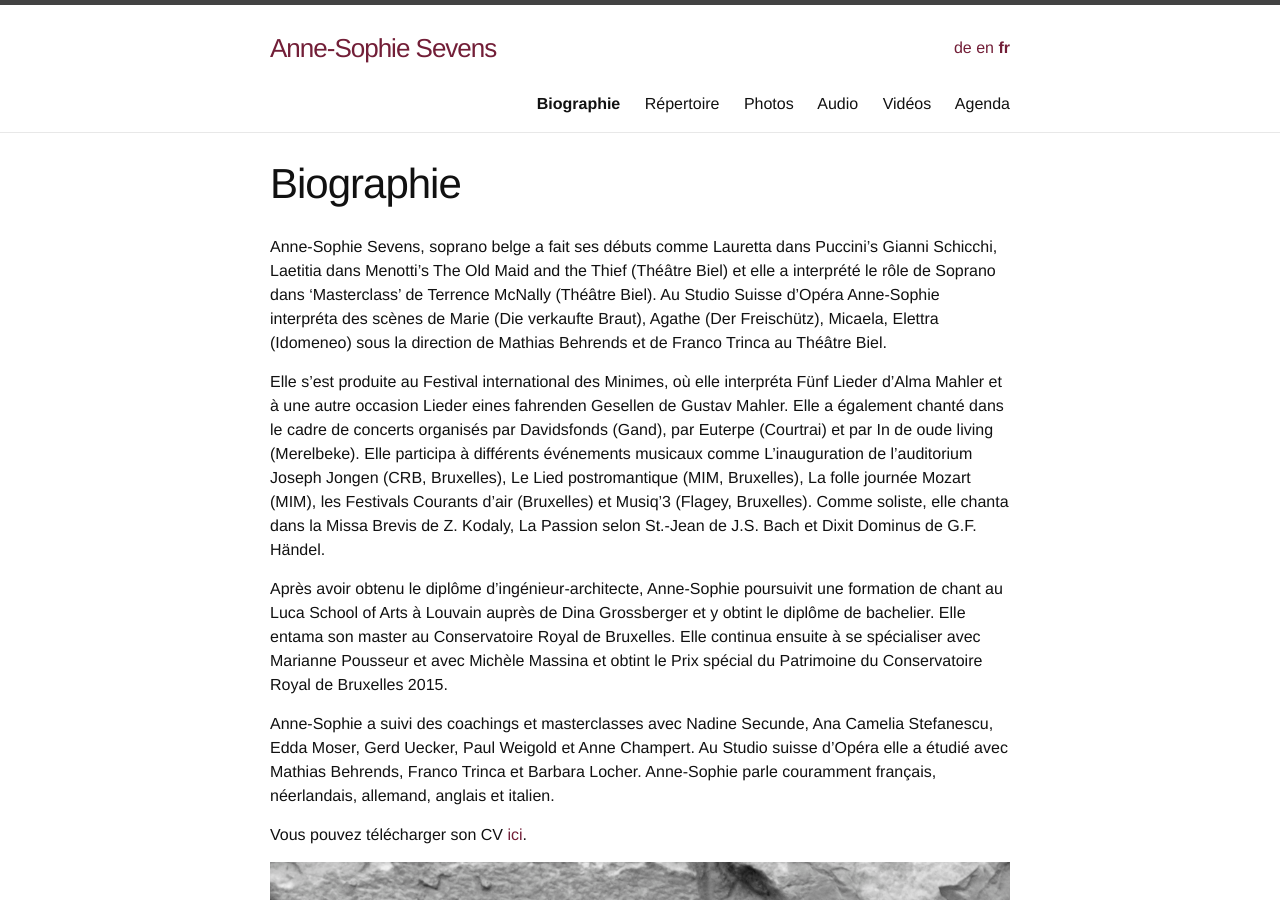
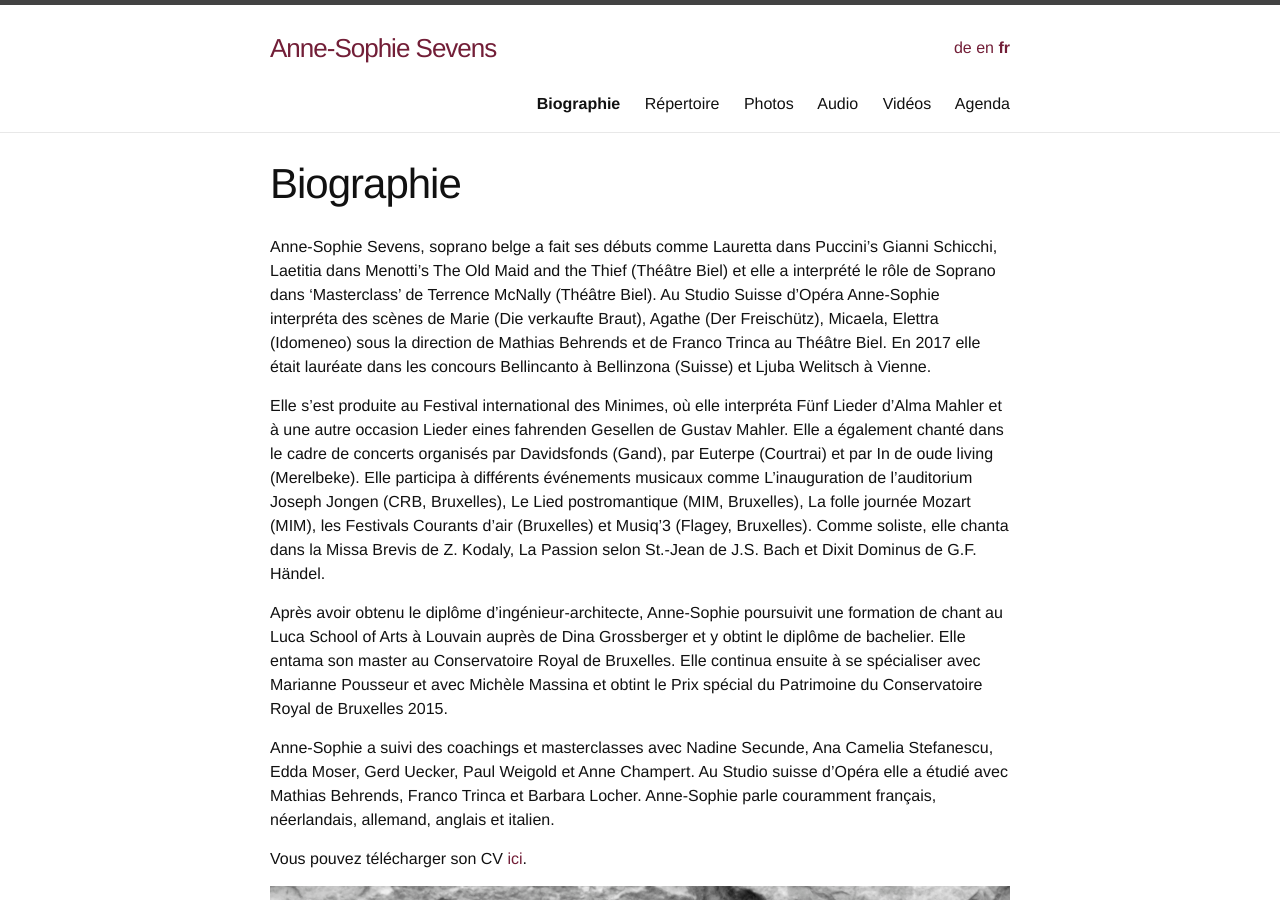
Before and after one commit to annesophie-sevens/annesophie-sevens.github.io, a Jekyll site: the page built from biography-fr.md, in a window 1280 px wide and 900 px high. Built offline with Jekyll 4.4.1, drawn with Linux system fonts in a browser that asks for light colours.

Commit message:
Update biography-fr.md

```diff
--- a/biography-fr.md
+++ b/biography-fr.md
@@ -8,6 +8,7 @@ ref: biography
 ---
 Anne-Sophie Sevens, soprano belge a fait ses débuts comme Lauretta dans Puccini’s Gianni Schicchi, Laetitia dans Menotti's The Old Maid and the Thief (Théâtre Biel) et elle a interprété le rôle de Soprano dans ‘Masterclass’ de Terrence McNally (Théâtre Biel).
 Au Studio Suisse d'Opéra Anne-Sophie interpréta des scènes de Marie (Die verkaufte Braut), Agathe (Der Freischütz), Micaela, Elettra (Idomeneo) sous la direction de Mathias Behrends et de Franco Trinca au Théâtre Biel.
+En 2017 elle était lauréate dans les concours Bellincanto à Bellinzona (Suisse) et Ljuba Welitsch à Vienne.
 
 Elle s'est produite au Festival international des Minimes, où elle interpréta Fünf Lieder d’Alma Mahler et à une autre occasion Lieder eines fahrenden Gesellen de Gustav Mahler. Elle a également chanté dans le cadre de concerts organisés par Davidsfonds (Gand), par Euterpe (Courtrai) et par In de oude living (Merelbeke). Elle participa à différents événements musicaux  comme L’inauguration de l’auditorium Joseph Jongen (CRB, Bruxelles), Le Lied postromantique (MIM, Bruxelles), La folle journée Mozart (MIM), les Festivals Courants d’air (Bruxelles) et  Musiq’3 (Flagey, Bruxelles).
 Comme soliste, elle  chanta dans la Missa Brevis de Z. Kodaly, La Passion selon St.-Jean de J.S. Bach et Dixit Dominus de G.F. Händel.
```
